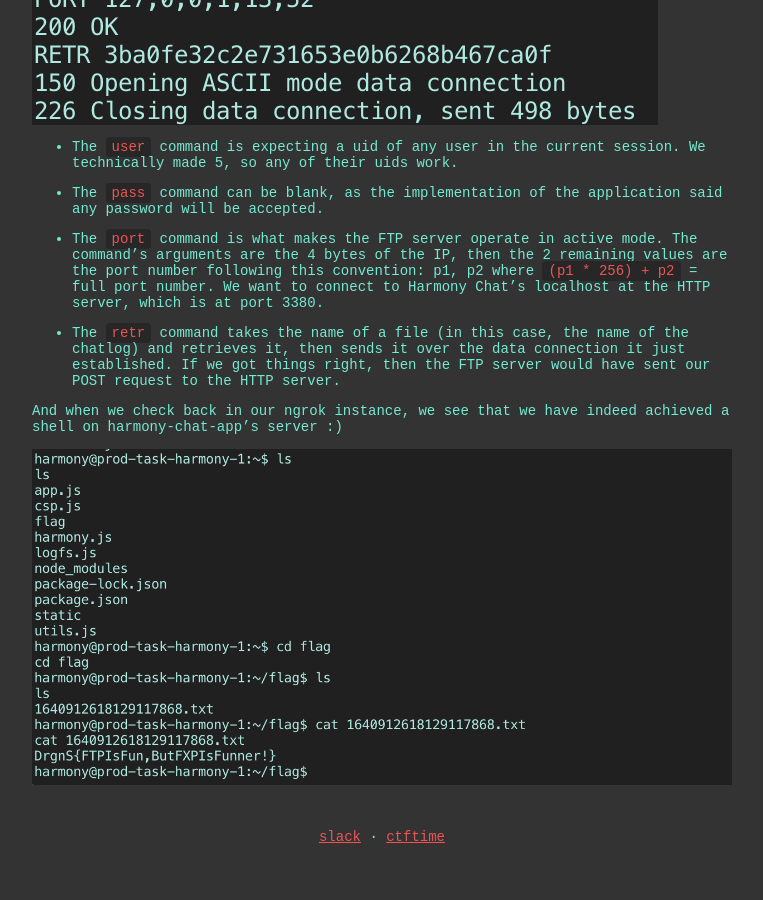
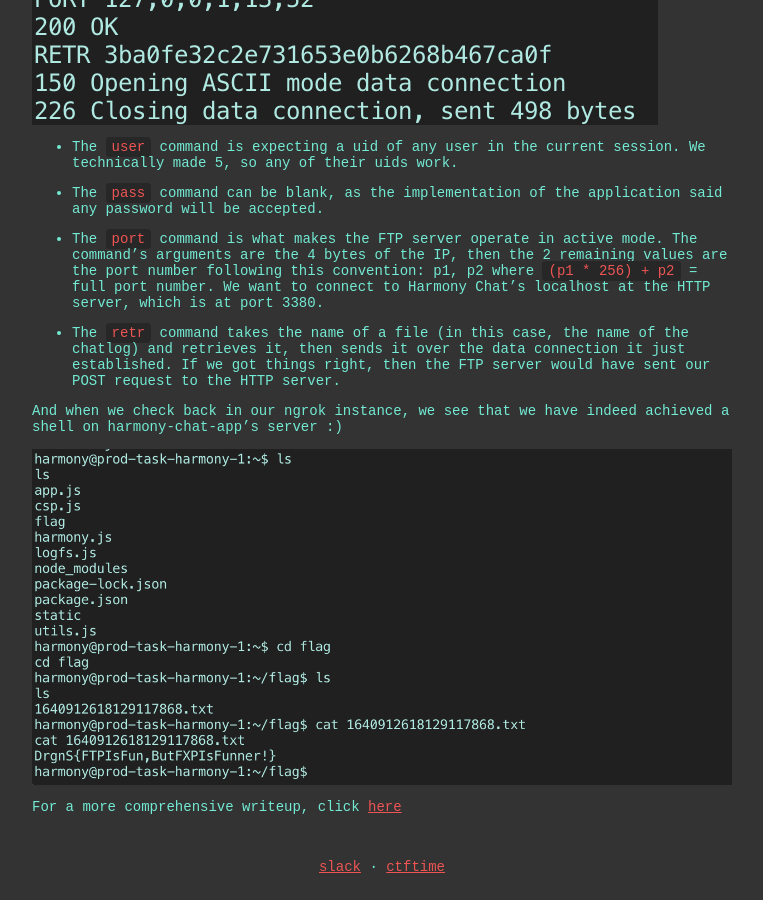
Before and after one commit to ubcctf/ubcctf.github.io, a Jekyll site: the page built from _posts/2020-11-22-dragonctf2020-harmony_chat.md, in a window 1280 px wide and 900 px high, scrolled down 3328 px. Shown: the whole window, without its empty margins (258-1021 px from the left). Built offline with Jekyll 4.4.1, drawn with Linux system fonts in a browser that asks for light colours; some web fonts are replaced; before the commit the page ends 4198 px from its top, so only the background shows below that.

Commit message:
added link to blog

```diff
--- a/_posts/2020-11-22-dragonctf2020-harmony_chat.md
+++ b/_posts/2020-11-22-dragonctf2020-harmony_chat.md
@@ -103,3 +103,5 @@ EXACTLY the post request that we want (With a quick sidenote - the newline gener
 And when we check back in our ngrok instance, we see that we have indeed achieved a shell on harmony-chat-app's server :)
 
 ![HarmonyShell](/assets/images/dragonctf2020_harmonychat/harmonyshell.png)
+
+For a more comprehensive writeup, click [here](https://jamvie.net/posts/2020/11/dragonctf-2020-harmony-chat/)
```
